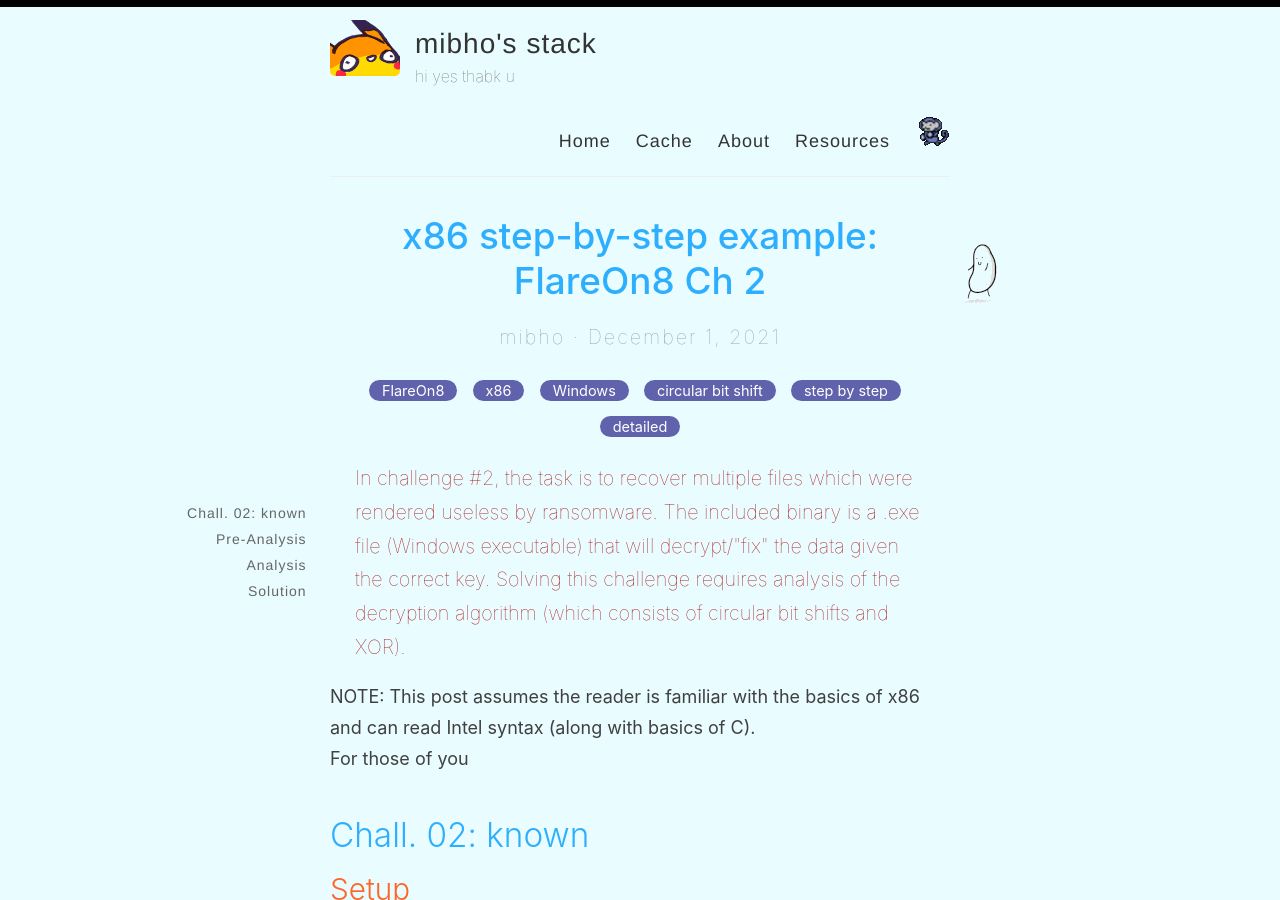
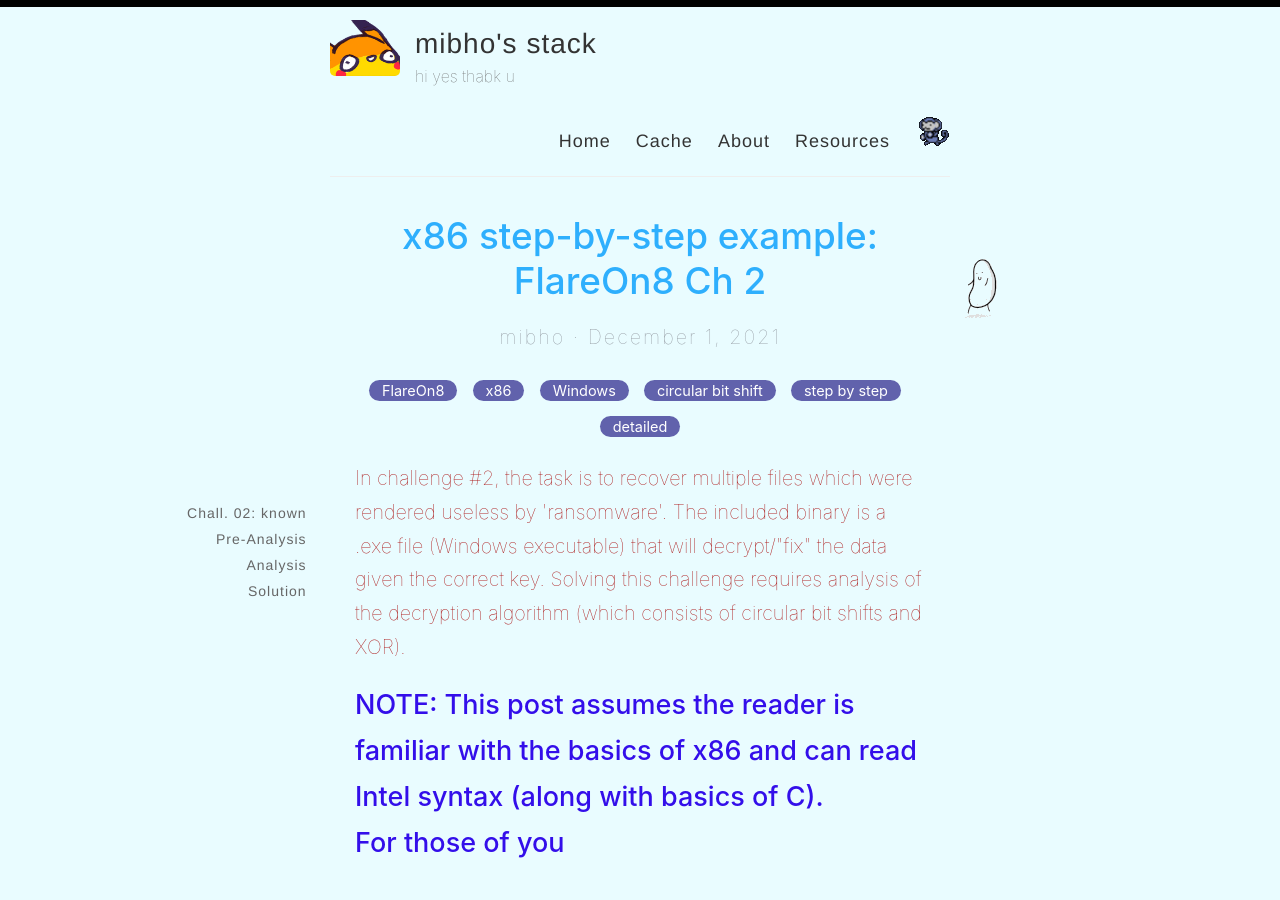
Before and after one commit to mibho/mibho.github.io.old2, a Jekyll site: the page built from _posts/2021-12-01-flarech2.md, in a window 1280 px wide and 900 px high. Built offline with Jekyll 4.4.1, drawn with Linux system fonts in a browser that asks for light colours; some of the changed text lies outside the part shown.

Commit message:
Update 2021-12-01-flarech2.md

```diff
--- a/_posts/2021-12-01-flarech2.md
+++ b/_posts/2021-12-01-flarech2.md
@@ -7,16 +7,19 @@
 ---
 <div class = "myWay">
     <p>
-        In challenge #2, the task is to recover multiple files which were rendered useless by ransomware.
+        In challenge #2, the task is to recover multiple files which were rendered useless by 'ransomware'.
 The included binary is a .exe file (Windows executable) that will decrypt/"fix" the data given the correct key. Solving this challenge requires analysis of the decryption algorithm (which consists of circular bit shifts and XOR). </p>
 </div>
 
 <div id="note">
+    <p>
     NOTE: This post assumes the reader is familiar with the basics of x86 and can read Intel syntax (along with basics of C). <br>
 
     <a href="http://www.cs.virginia.edu/~evans/cs216/guides/x86.html"> </a>
     For those of you
-    </div>
+
+    </p>
+</div>
 
 
 
@@ -733,7 +736,44 @@
 
 where &Buffer corresponds to *arg_0* and arg_8 to *arg_4*. In other words, **&Buffer** aka **arg_0** represents **data read from the file** while **arg_8** aka **arg_4** represents the **user input from ReadConsole()**.
 
+The function can be broken down as follows:
 
+![image](https://user-images.githubusercontent.com/86342821/144558080-7c2d8423-3d07-4a57-a9cb-384dd17c6a1d.png)
+
+<div id= "mainbar">
+<details>
+    <summary>
+<h5> How did I get: </h5>
+  </summary>
+
+    <div id ="submainbar">
+    <details>
+    <summary>
+<h5> Part 1 </h5>
+  </summary>
+
+
+        </details>
+    </div>
+
+    <div id ="submainbar">
+    <details>
+    <summary>
+<h5> Part 2 </h5>
+  </summary>
+
+
+
+        </details>
+    </div>
+
+
+ </details>
+</div>
+
+It looks like the user input and the file data are being used 8 bytes at a time for something...
+
+<img src="/images/smugdoge.png" style="">
 
 ## Solution
 
@@ -863,8 +903,6 @@
 
 ![image](https://user-images.githubusercontent.com/86342821/143196404-460d2bf6-d579-4ecb-a252-7dc64429e128.png)
 
-If I could recap the way I was feeling right after solving this, I think it'd be best expressed by the following reaction:
-<yesgif>
 
 latin_alphabet.txt
 ![image](https://user-images.githubusercontent.com/86342821/143197163-ce071a50-4c31-4221-932a-349805cef94e.png)
```
Also changed, not shown: other parts of _posts/2021-12-01-flarech2.md (+1 -1 lines).
